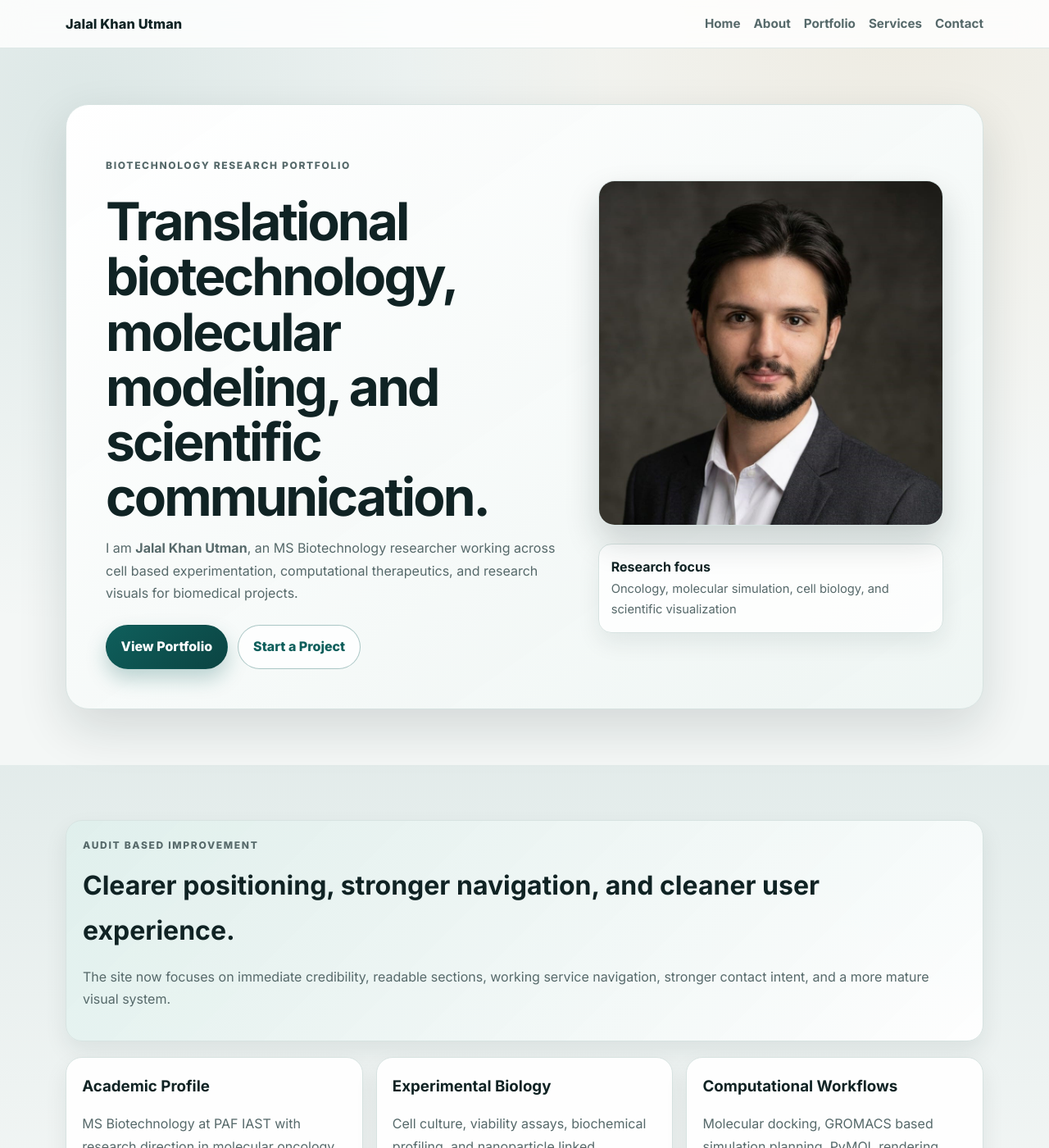
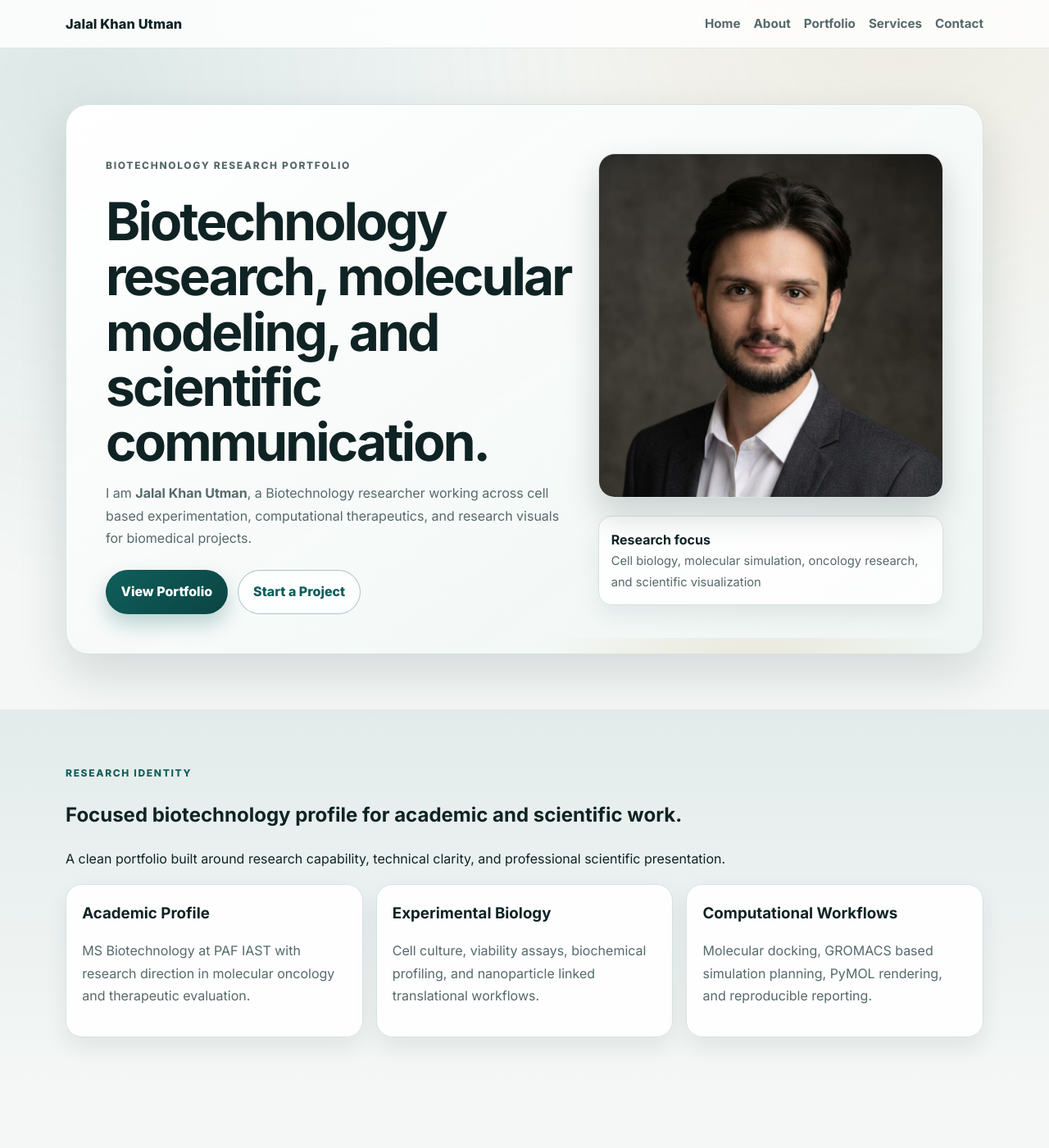
Before and after one commit to jalalkhanutmanzai/jalalkhanutmanzai.github.io, a Jekyll site: the page built from index.html, in a window 1280 px wide and 1400 px high. Shown: the whole window at 82% size. Built offline with Jekyll 4.4.1, drawn with Linux system fonts in a browser that asks for light colours; some of the changed text lies outside the part shown.

Commit message:
Refine homepage content and remove audit section

```diff
--- a/index.html
+++ b/index.html
@@ -1,7 +1,7 @@
 ---
 layout: default
 title: Home
-description: "Portfolio of Jalal Khan Utman, a biotechnology researcher working across translational oncology, molecular modeling, cell culture, and scientific communication."
+description: "Portfolio of Jalal Khan Utman, a biotechnology researcher working across translational biotechnology, molecular modeling, cell biology, and scientific communication."
 ---
 
 <section class="section hero-section">
@@ -9,9 +9,9 @@
     <div class="hero">
       <div class="hero-copy">
         <p class="eyebrow">Biotechnology Research Portfolio</p>
-        <h1>Translational biotechnology, molecular modeling, and scientific communication.</h1>
+        <h1>Biotechnology research, molecular modeling, and scientific communication.</h1>
         <p>
-          I am <strong>Jalal Khan Utman</strong>, an MS Biotechnology researcher working across cell based experimentation, computational therapeutics, and research visuals for biomedical projects.
+          I am <strong>Jalal Khan Utman</strong>, a Biotechnology researcher working across cell based experimentation, computational therapeutics, and research visuals for biomedical projects.
         </p>
         <div class="button-row">
           <a class="btn btn-primary" href="{{ '/portfolio/' | relative_url }}">View Portfolio</a>
@@ -26,7 +26,7 @@
         />
         <div class="profile-caption">
           <strong>Research focus</strong>
-          <span>Oncology, molecular simulation, cell biology, and scientific visualization</span>
+          <span>Cell biology, molecular simulation, oncology research, and scientific visualization</span>
         </div>
       </div>
     </div>
@@ -35,11 +35,11 @@
 
 <section class="section section-soft">
   <div class="container">
-    <div class="banner-glass">
-      <p class="eyebrow">Audit based improvement</p>
-      <h2>Clearer positioning, stronger navigation, and cleaner user experience.</h2>
+    <div class="section-head">
+      <p class="eyebrow">Research Identity</p>
+      <h2>Focused biotechnology profile for academic and scientific work.</h2>
       <p>
-        The site now focuses on immediate credibility, readable sections, working service navigation, stronger contact intent, and a more mature visual system.
+        A clean portfolio built around research capability, technical clarity, and professional scientific presentation.
       </p>
     </div>
     <div class="stat-grid">
@@ -61,7 +61,10 @@
 
 <section class="section">
   <div class="container">
-    <h2 class="section-title">Core Capability Areas</h2>
+    <div class="section-head compact">
+      <p class="eyebrow">Core Work</p>
+      <h2>Research support from concept to presentation.</h2>
+    </div>
     <div class="feature-grid">
       <article class="feature-card">
         <h3>Research Execution</h3>
```
